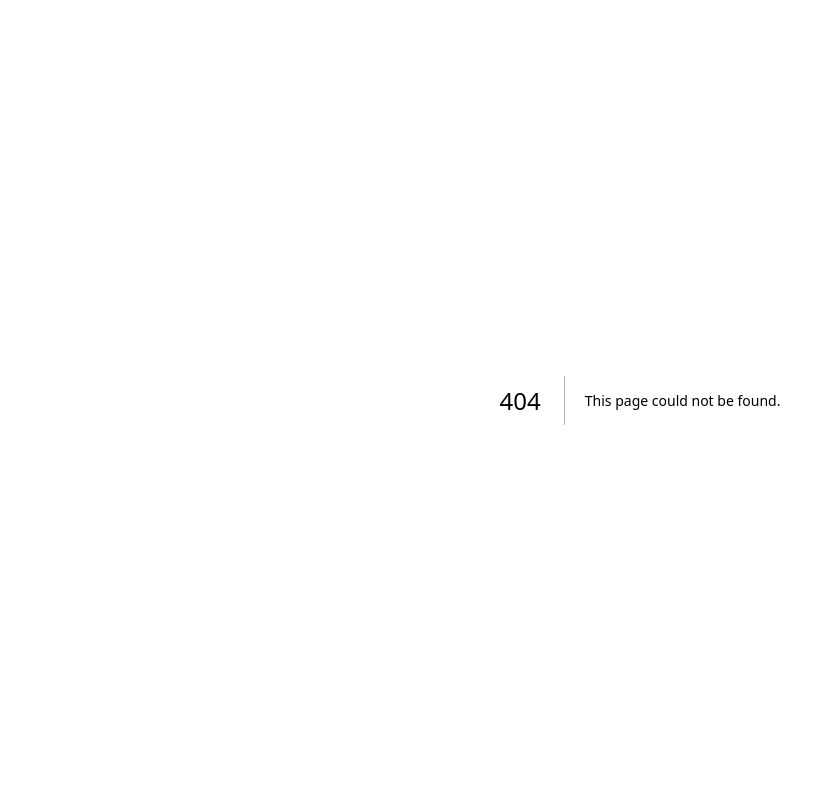
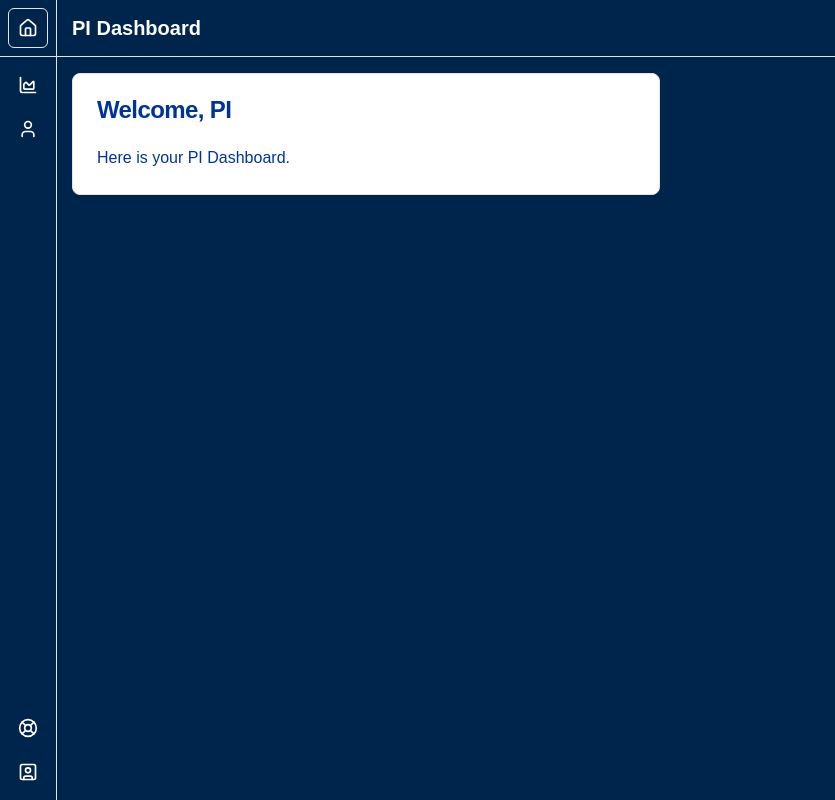
Before and after one commit to GeorgiaTech-DDI/makerspace_dashboard, a Next.js app: page /pi in a window 1280 px wide. Before the commit this address had no page. Shown: the whole page, without its empty margins (0-835 px from the left). Built offline with nearby package versions, Linux system fonts and the light colour scheme.

Commit message:
PI Section
created a PI page and added a PI tab to the left sidebar.

```diff
--- /dev/null
+++ b/app/pi/page.tsx
@@ -0,0 +1,38 @@
+// pages/pi.tsx
+"use client";
+
+import Sidebar from "../src/ui/navigation/sidebar";
+import { TooltipProvider } from "@radix-ui/react-tooltip";
+import { Card, CardContent, CardHeader, CardTitle } from "@/components/ui/card";
+
+export default function PiPage() {
+  return (
+    <TooltipProvider>
+      <div className="grid h-screen w-full pl-[56px]">
+        <Sidebar />
+        <div className="flex flex-col">
+          <header className="sticky top-0 z-10 flex h-[57px] items-center gap-1 border-b bg-background px-4">
+            <h1 className="text-xl font-semibold">PI Dashboard</h1>
+          </header>
+
+          <main className="flex-1 p-4 space-y-4">
+            {/* Add your PI-specific content here */}
+            <section className="grid md:grid-cols-2 gap-4">
+              {/* Example Card */}
+              <Card>
+                <CardHeader>
+                  <CardTitle>Welcome, PI</CardTitle>
+                </CardHeader>
+                <CardContent>
+                  <p>Here is your PI Dashboard.</p>
+                </CardContent>
+              </Card>
+
+              {/* Additional content */}
+            </section>
+          </main>
+        </div>
+      </div>
+    </TooltipProvider>
+  );
+}
--- a/app/src/ui/navigation/sidebar.tsx
+++ b/app/src/ui/navigation/sidebar.tsx
@@ -3,6 +3,7 @@ import { Tooltip, TooltipContent, TooltipTrigger } from "@/components/ui/tooltip
 import { Triangle, SquareTerminal, Bot, Code2, Book, Settings2, LifeBuoy, SquareUser, BarChart, Home, ChartAreaIcon } from "lucide-react";
 import { redirect } from "next/dist/server/api-utils";
 import Link from "next/link";
+import { User } from "lucide-react";
 
 const Sidebar = () => {
   return (
@@ -29,6 +30,20 @@ const Sidebar = () => {
             Dashboard
           </TooltipContent>
         </Tooltip>
+
+        {/* PI Dashboard Link */}
+<Tooltip>
+  <TooltipTrigger asChild>
+    <Link href="/pi">
+      <Button variant="ghost" size="icon" className="rounded-lg" aria-label="PI Dashboard">
+        <User className="w-5 h-5" />
+      </Button>
+    </Link>
+  </TooltipTrigger>
+  <TooltipContent side="right" sideOffset={5}>
+    PI Dashboard
+  </TooltipContent>
+</Tooltip>
       </nav>
       <nav className="mt-auto grid gap-1 p-2">
         <Tooltip>
@@ -51,6 +66,10 @@ const Sidebar = () => {
             Account
           </TooltipContent>
         </Tooltip>
+
+
+
+
       </nav>
     </aside>
   );
```
